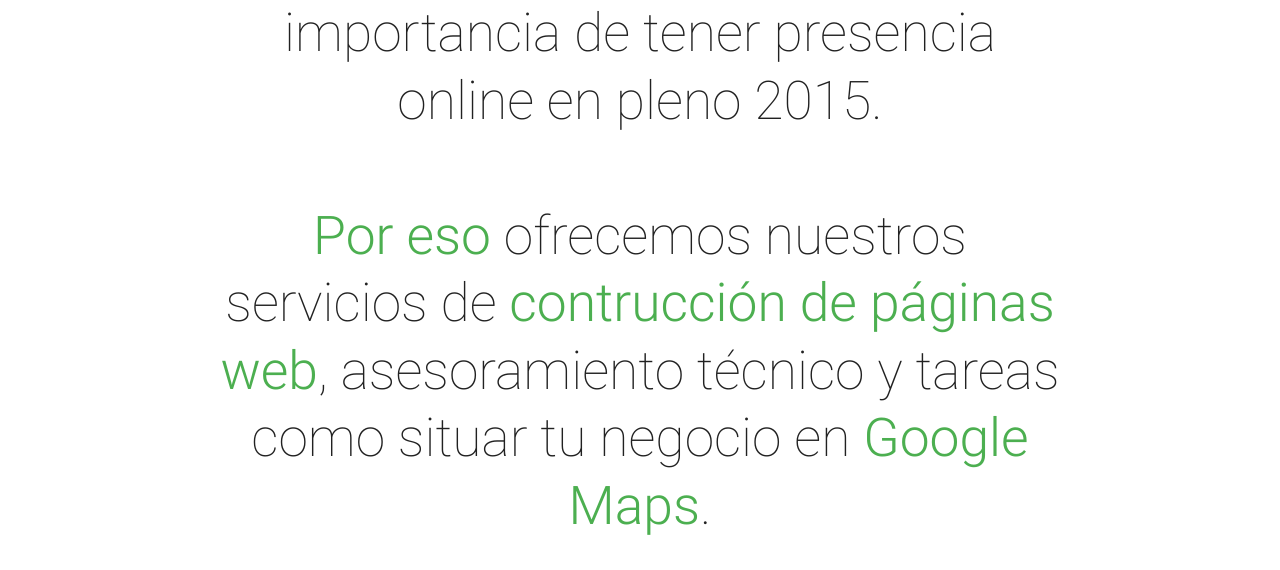
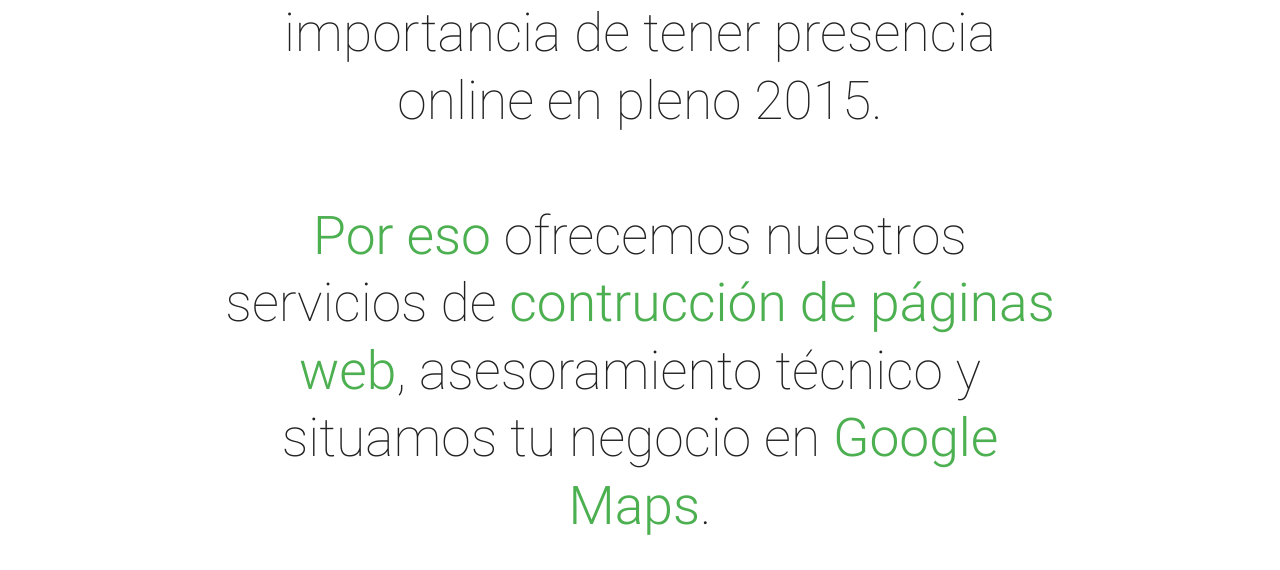
Before and after one commit to hmisasp/estudio-origen, a plain HTML site: page index.html in a window 1280 px wide. Shown: the part 1026-1596 px from the top of the page. Drawn offline with nearby package versions, Linux system fonts and the light colour scheme.

Commit message:
Text edit

```diff
--- a/index.html
+++ b/index.html
@@ -63,7 +63,7 @@
         <div class="row">
             <div  class="col s12">
                 <h2 class="center header text_h2">En <span class="span_h2">Estudio Origen</span> comprendemos la importancia de tener presencia online en pleno 2015.<br><br>
-                <span class="span_h2">Por eso</span> ofrecemos nuestros servicios de <span class="span_h2">contrucción de páginas web</span>, asesoramiento técnico y tareas como situar tu negocio en <span class="span_h2">Google Maps</span>.</h2>
+                <span class="span_h2">Por eso</span> ofrecemos nuestros servicios de <span class="span_h2">contrucción de páginas web</span>, asesoramiento técnico y situamos tu negocio en <span class="span_h2">Google Maps</span>.</h2>
             </div>
 
             <div  class="col s12 m4 l4">
```
